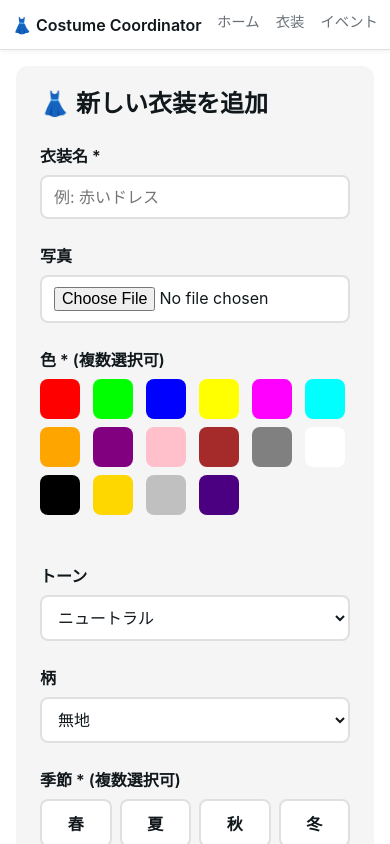
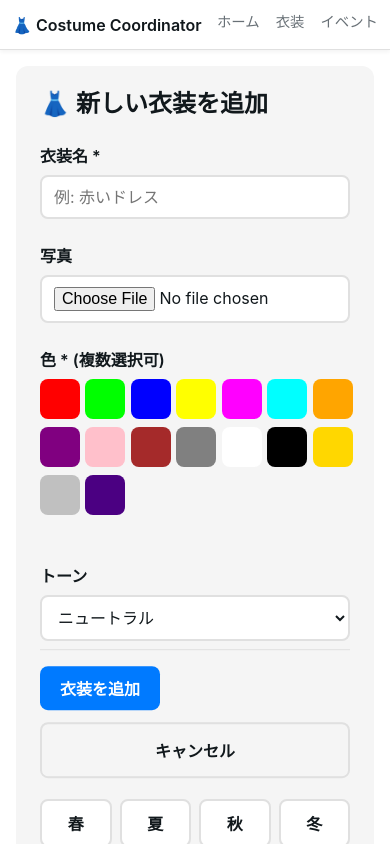
Before and after one commit to loveclefinc/costume-coordinator, a React (Vite) app: page /costumes/add in a window 390 px wide. Built offline with nearby package versions, Linux system fonts and the light colour scheme.

Commit message:
true message

```diff
--- a/src/pages/AddCostume.css
+++ b/src/pages/AddCostume.css
@@ -1,14 +1,20 @@
 .add-costume-page {
-  padding: 2rem;
-  max-width: 600px;
+  padding: 2rem 1rem;
+  max-width: 100%;
   margin: 0 auto;
   width: 100%;
+  min-height: 100vh;
+  display: flex;
+  flex-direction: column;
 }
 
 .form-container {
   background-color: var(--surface);
   border-radius: 12px;
   padding: 2rem;
+  max-width: 600px;
+  margin: 0 auto;
+  width: 100%;
 }
 
 .form-container h1 {
@@ -202,6 +208,7 @@
 
   .form-container {
     padding: 1.5rem;
+    margin-bottom: 2rem;
   }
 
   .season-buttons {
@@ -210,5 +217,22 @@
 
   .form-actions {
     flex-direction: column;
+    gap: 0.75rem;
+    position: sticky;
+    bottom: 0;
+    background-color: var(--surface);
+    padding: 1rem 0;
+    margin-top: 2rem;
+    border-top: 1px solid var(--border);
+  }
+
+  .submit-button,
+  .cancel-button {
+    padding: 14px 20px;
+    font-size: 1rem;
+  }
+
+  .color-palette {
+    grid-template-columns: repeat(auto-fill, minmax(36px, 1fr));
   }
 }
```
Also changed, not shown: 1 other file (tests, documents, lock files or other folders).
